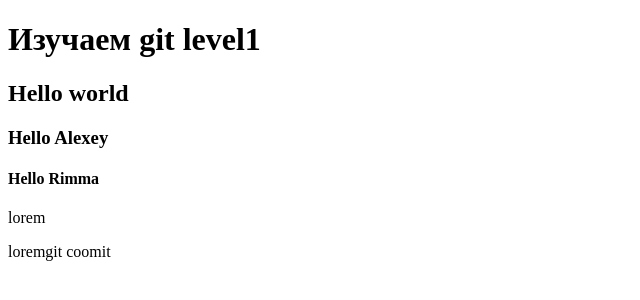
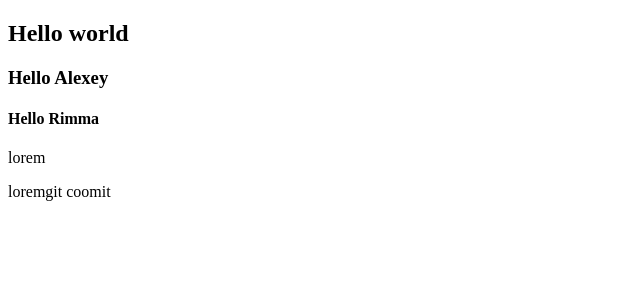
Before and after one commit to Aleksey-Alexandrovich/Learn__git, a plain HTML site: page index.html in a window 1280 px wide. Shown: the whole page, without its empty margins (0-640 px from the left). Drawn offline with Linux system fonts and the light colour scheme.

Commit message:
delete h1

```diff
--- a/index.html
+++ b/index.html
@@ -5,7 +5,7 @@
     <title>Learn GIT</title>
 </head>
 <body>
-    <h1>Изучаем git level1</h1>
+
 <h2>Hello world</h2>
 <h3>Hello Alexey</h3>
 <h4>Hello Rimma</h4>
```
